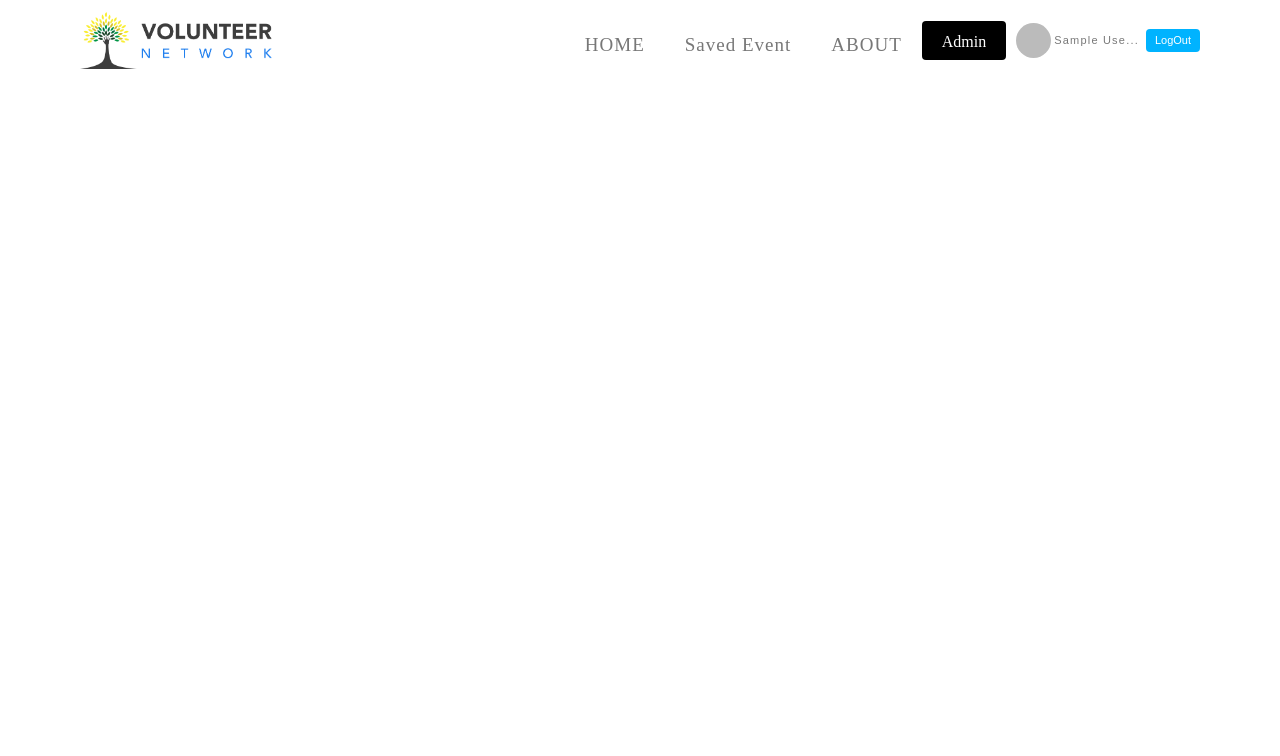
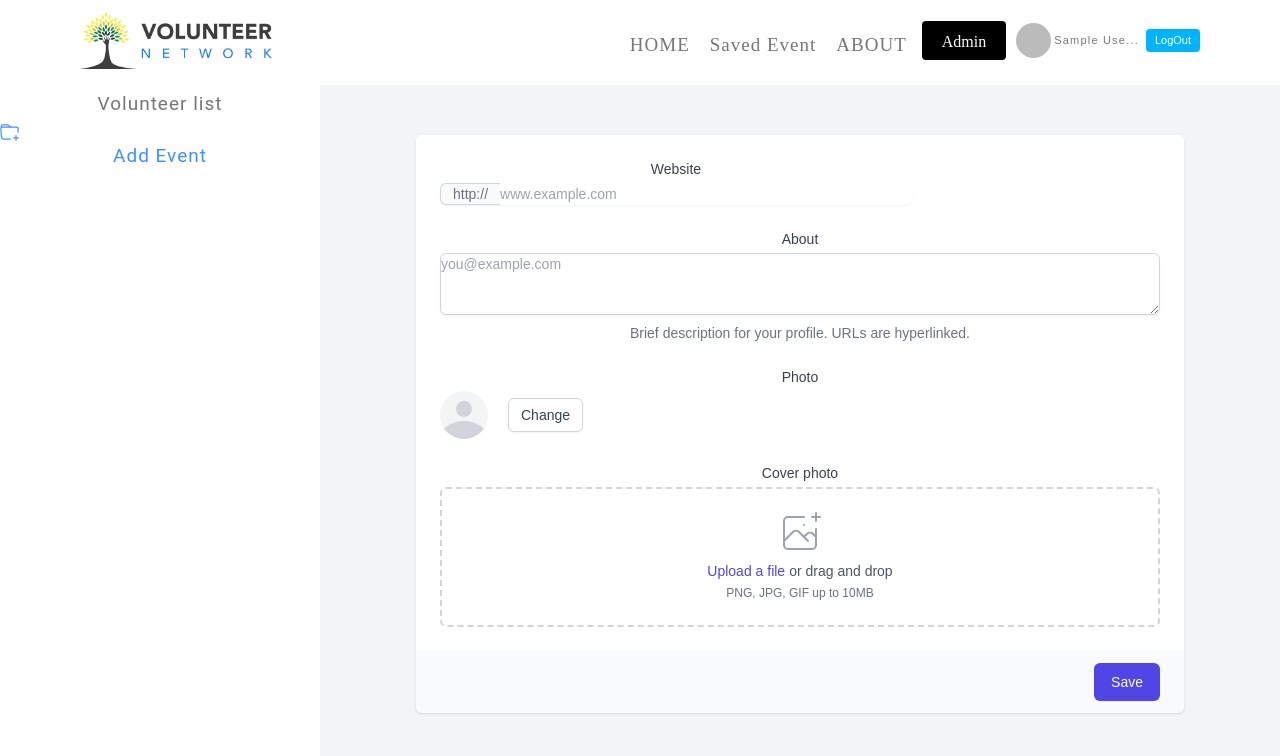
Before and after one commit to Developer-Rakib/volunteer-network, a React (Create React App) app: page /admin/addEvent in a window 1280 px wide. Shown: the top 756 px of the page. Built offline with nearby package versions, Linux system fonts and the light colour scheme; no server answers; sample sign-in values are in the browser's storage.

Commit message:
nested route seted

```diff
--- a/src/App.js
+++ b/src/App.js
@@ -2,11 +2,14 @@ import { createContext, useState } from 'react';
 import { Toaster } from 'react-hot-toast';
 import { Route, Routes } from 'react-router-dom';
 import './App.css';
+import AddEvent from './Pages/AdminPanel/AddEvent/AddEvent';
 import AdminPage from './Pages/AdminPanel/AdminPage/AdminPage';
+import VolunteerList from './Pages/AdminPanel/VolunteerList/VolunteerList';
 import Header from './Pages/Home/Header/Header';
 import Home from './Pages/Home/Home/Home';
 import Login from './Pages/Login/Login';
 import Register from './Pages/Register/Register';
+import RequireAuth from './Pages/RequireAuth/RequireAuth';
 import SavedEvents from './Pages/SavedEvents/SavedEvents';
 
 
@@ -19,13 +22,27 @@ function App() {
       <div className="App">
         <Header></Header>
         <Toaster></Toaster>
+
         <Routes>
           <Route path='/' element={<Home></Home>}></Route>
           <Route path='/login' element={<Login></Login>}></Route>
           <Route path='/register' element={<Register></Register>}></Route>
           <Route path='/login' element={<Login></Login>}></Route>
-          <Route path='/savedEvent' element={<SavedEvents></SavedEvents>}></Route>
-          <Route path='/admin' element={<AdminPage></AdminPage>}></Route>
+          <Route path='/savedEvent' element={
+            <RequireAuth>
+              <SavedEvents></SavedEvents>
+            </RequireAuth>
+          }></Route>
+
+          <Route path='/admin' element={
+            <RequireAuth>
+              <AdminPage></AdminPage>
+            </RequireAuth>
+          }>
+            <Route path='volunteer' element={<VolunteerList></VolunteerList>}></Route>
+            <Route path='addEvent' element={<AddEvent></AddEvent>}></Route>
+          </Route>
+
         </Routes>
       </div>
     </DisplyNameContext.Provider>
--- a/src/Pages/AdminPanel/AddEvent/AddEvent.js
+++ b/src/Pages/AdminPanel/AddEvent/AddEvent.js
@@ -0,0 +1,112 @@
+import React from 'react';
+
+const AddEvent = () => {
+    return (
+        <div>
+            <form action="#" method="POST">
+                <div className="shadow sm:rounded-md sm:overflow-hidden">
+                    <div className="px-4 py-5 bg-white space-y-6 sm:p-6">
+                        <div className="grid grid-cols-3 gap-6">
+                            <div className="col-span-3 sm:col-span-2">
+                                <label htmlFor="company-website" className="block text-sm font-medium text-gray-700">
+                                    Website
+                                </label>
+                                <div className="mt-1 flex rounded-md shadow-sm">
+                                    <span className="inline-flex items-center px-3 rounded-l-md border border-r-0 border-gray-300 bg-gray-50 text-gray-500 text-sm">
+                                        http://
+                                    </span>
+                                    <input
+                                        type="text"
+                                        name="company-website"
+                                        id="company-website"
+                                        className="focus:ring-indigo-500 focus:border-indigo-500 flex-1 block w-full rounded-none rounded-r-md sm:text-sm border-gray-300"
+                                        placeholder="www.example.com"
+                                    />
+                                </div>
+                            </div>
+                        </div>
+
+                        <div>
+                            <label htmlFor="about" className="block text-sm font-medium text-gray-700">
+                                About
+                            </label>
+                            <div className="mt-1">
+                                <textarea
+                                    id="about"
+                                    name="about"
+                                    rows={3}
+                                    className="shadow-sm focus:ring-indigo-500 focus:border-indigo-500 mt-1 block w-full sm:text-sm border border-gray-300 rounded-md"
+                                    placeholder="you@example.com"
+                                    defaultValue={''}
+                                />
+                            </div>
+                            <p className="mt-2 text-sm text-gray-500">
+                                Brief description for your profile. URLs are hyperlinked.
+                            </p>
+                        </div>
+
+                        <div>
+                            <label className="block text-sm font-medium text-gray-700">Photo</label>
+                            <div className="mt-1 flex items-center">
+                                <span className="inline-block h-12 w-12 rounded-full overflow-hidden bg-gray-100">
+                                    <svg className="h-full w-full text-gray-300" fill="currentColor" viewBox="0 0 24 24">
+                                        <path d="M24 20.993V24H0v-2.996A14.977 14.977 0 0112.004 15c4.904 0 9.26 2.354 11.996 5.993zM16.002 8.999a4 4 0 11-8 0 4 4 0 018 0z" />
+                                    </svg>
+                                </span>
+                                <button
+                                    type="button"
+                                    className="ml-5 bg-white py-2 px-3 border border-gray-300 rounded-md shadow-sm text-sm leading-4 font-medium text-gray-700 hover:bg-gray-50 focus:outline-none focus:ring-2 focus:ring-offset-2 focus:ring-indigo-500"
+                                >
+                                    Change
+                                </button>
+                            </div>
+                        </div>
+
+                        <div>
+                            <label className="block text-sm font-medium text-gray-700">Cover photo</label>
+                            <div className="mt-1 flex justify-center px-6 pt-5 pb-6 border-2 border-gray-300 border-dashed rounded-md">
+                                <div className="space-y-1 text-center">
+                                    <svg
+                                        className="mx-auto h-12 w-12 text-gray-400"
+                                        stroke="currentColor"
+                                        fill="none"
+                                        viewBox="0 0 48 48"
+                                        aria-hidden="true"
+                                    >
+                                        <path
+                                            d="M28 8H12a4 4 0 00-4 4v20m32-12v8m0 0v8a4 4 0 01-4 4H12a4 4 0 01-4-4v-4m32-4l-3.172-3.172a4 4 0 00-5.656 0L28 28M8 32l9.172-9.172a4 4 0 015.656 0L28 28m0 0l4 4m4-24h8m-4-4v8m-12 4h.02"
+                                            strokeWidth={2}
+                                            strokeLinecap="round"
+                                            strokeLinejoin="round"
+                                        />
+                                    </svg>
+                                    <div className="flex text-sm text-gray-600">
+                                        <label
+                                            htmlFor="file-upload"
+                                            className="relative cursor-pointer bg-white rounded-md font-medium text-indigo-600 hover:text-indigo-500 focus-within:outline-none focus-within:ring-2 focus-within:ring-offset-2 focus-within:ring-indigo-500"
+                                        >
+                                            <span>Upload a file</span>
+                                            <input id="file-upload" name="file-upload" type="file" className="sr-only" />
+                                        </label>
+                                        <p className="pl-1">or drag and drop</p>
+                                    </div>
+                                    <p className="text-xs text-gray-500">PNG, JPG, GIF up to 10MB</p>
+                                </div>
+                            </div>
+                        </div>
+                    </div>
+                    <div className="px-4 py-3 bg-gray-50 text-right sm:px-6">
+                        <button
+                            type="submit"
+                            className="inline-flex justify-center py-2 px-4 border border-transparent shadow-sm text-sm font-medium rounded-md text-white bg-indigo-600 hover:bg-indigo-700 focus:outline-none focus:ring-2 focus:ring-offset-2 focus:ring-indigo-500"
+                        >
+                            Save
+                        </button>
+                    </div>
+                </div>
+            </form>
+        </div>
+    );
+};
+
+export default AddEvent;
--- /dev/null
+++ b/src/Pages/AdminPanel/AdminPage/AddminPage.css
@@ -0,0 +1,18 @@
+.admin-container {}
+
+.admin-container nav {
+    height: 100vh;
+}
+
+.admin-container nav ul {}
+
+.admin-container nav ul li {
+    font-family: 'Roboto', sans-serif;
+    font-size: 14px;
+    margin-top: 5px;
+}
+
+.admin-item {
+    width: 80%;
+    margin: 50px auto;
+}
--- a/src/Pages/AdminPanel/AdminPage/AdminPage.js
+++ b/src/Pages/AdminPanel/AdminPage/AdminPage.js
@@ -1,9 +1,29 @@
 import React from 'react';
+import { NavLink, Outlet } from 'react-router-dom';
+import { BsFolderPlus } from 'react-icons/bs'
+import './AddminPage.css'
 
 const AdminPage = () => {
     return (
-        <div>
-            this is admin
+        <div className='admin-container flex'>
+            <div className='w-3/12'>
+                <nav>
+                    <ul>
+                        <li>
+                            <NavLink className={({ isActive }) => (isActive ? 'activeColor' : 'navLink')} to={"/admin/volunteer"}>Volunteer list</NavLink>
+                        </li>
+                        <li>
+                            <NavLink className={({ isActive }) => (isActive ? 'activeColor' : 'navLink')} to={"/admin/addEvent"}> <span><BsFolderPlus></BsFolderPlus></span> Add Event</NavLink>
+                        </li>
+
+                    </ul>
+                </nav>
+            </div>
+            <div className='bg-gray-100 w-9/12'>
+                <div className='admin-item'>
+                    <Outlet />
+                </div>
+            </div>
         </div>
     );
 };
--- a/src/Pages/AdminPanel/VolunteerList/VolunteerList.js
+++ b/src/Pages/AdminPanel/VolunteerList/VolunteerList.js
@@ -0,0 +1,11 @@
+import React from 'react';
+
+const VolunteerList = () => {
+    return (
+        <div>
+            <h1>this is volunteer</h1>
+        </div>
+    );
+};
+
+export default VolunteerList;
--- a/src/Pages/Home/Header/Header.css
+++ b/src/Pages/Home/Header/Header.css
@@ -13,10 +13,9 @@
 .nav a {
     transition: .2s;
     display: inline-block;
-    margin: 0 10px;
+    margin-right: 10px;
     margin-top: 10px;
-    padding: 0 10px;
-
+    padding: 0 5px;
 }
 
 .navLink {
--- a/src/Pages/Home/Header/Header.js
+++ b/src/Pages/Home/Header/Header.js
@@ -1,7 +1,7 @@
 import { Link as button, NavLink, useNavigate } from 'react-router-dom';
 import "./Header.css";
 import logo from '../../../img/logos/Group 1329.png'
-import { useContext, useState } from 'react';
+import { useState } from 'react';
 import auth from '../../../firebase.init.js';
 import { GoThreeBars } from 'react-icons/go';
 import { GrClose } from 'react-icons/gr';
@@ -71,7 +71,6 @@ const Header = () => {
                         :
                         <button className='px-5 pb-1 pt-2 mx-2  bg-sky-600 text-white rounded' onClick={handleRegister}>Register</button>
 
-                        // <NavLink className={({ isActive }) => (isActive ? 'activeColor' : 'navLink')} to={"/register"}>Register</NavLink>
                     }
                 </ul>
 
```
